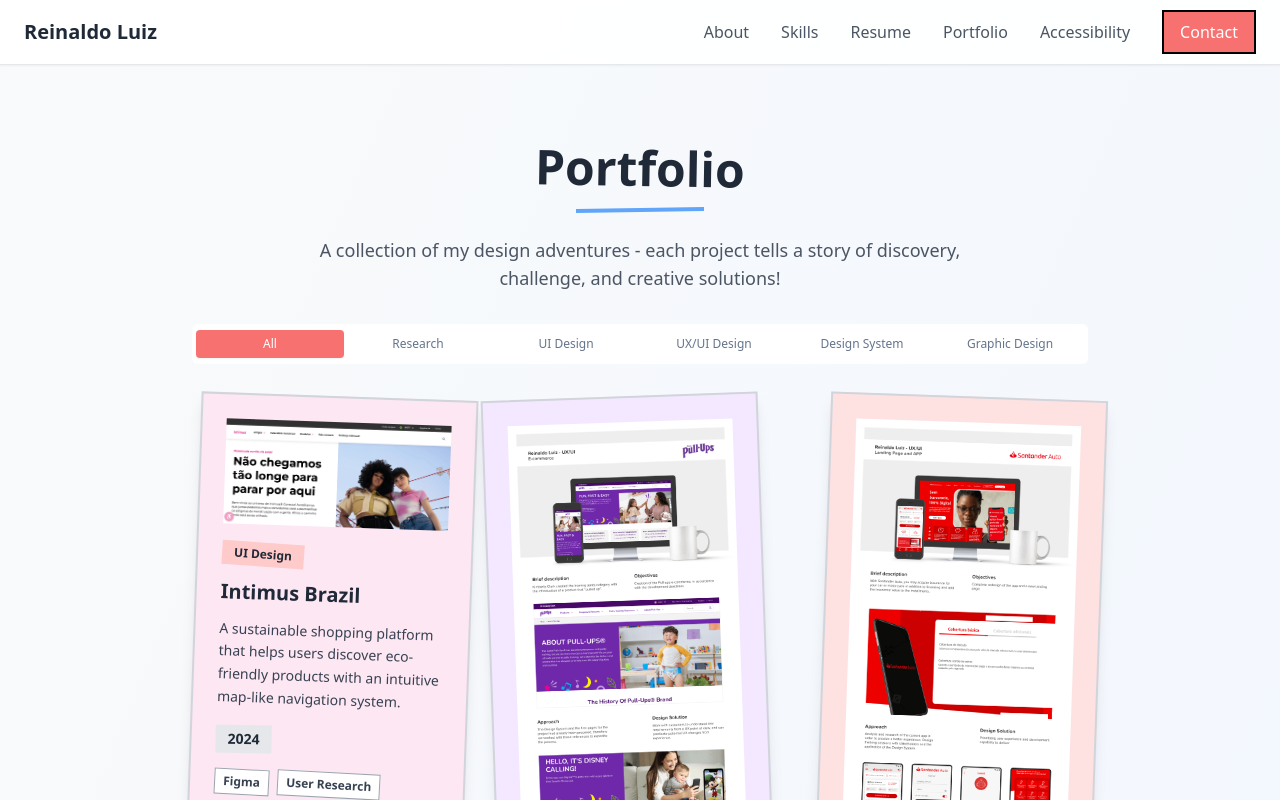
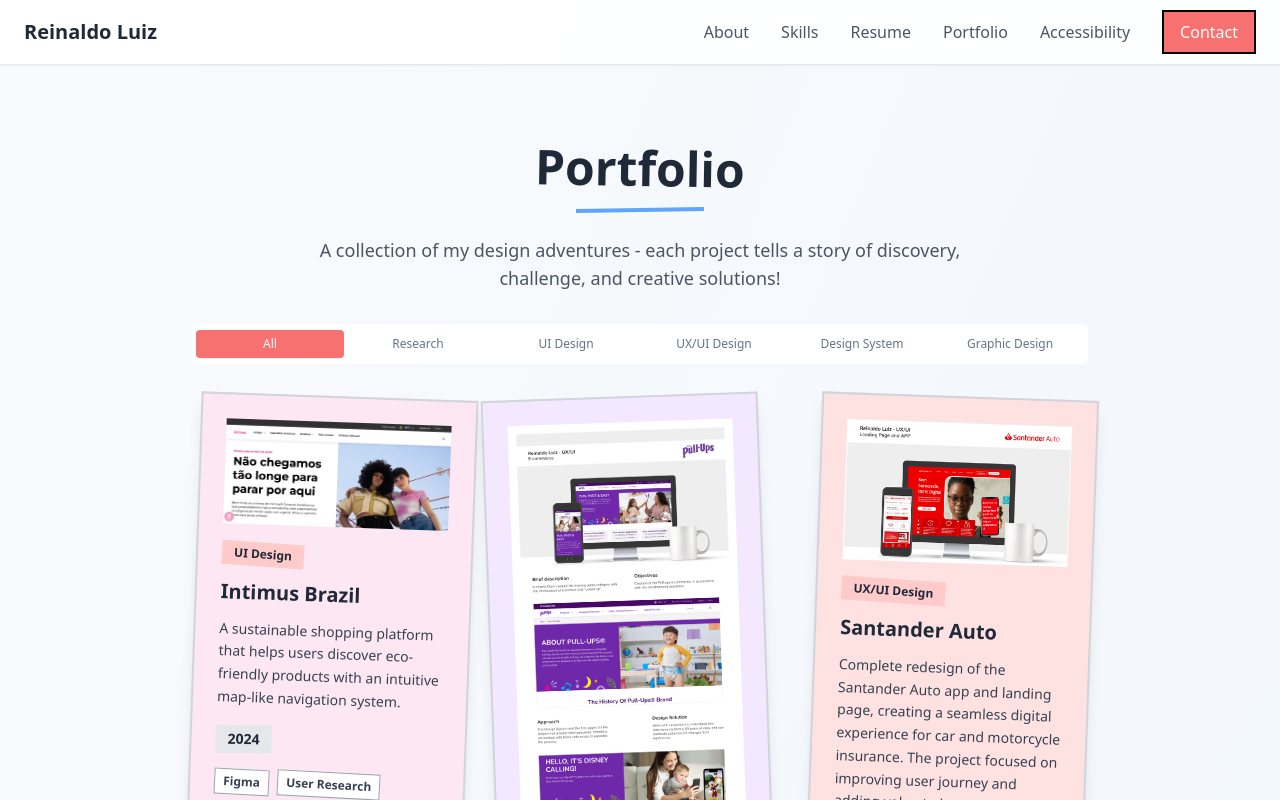
Before and after one commit to reinaldoluiz/react-portfolio-reinaldo, a React (Vite) app: page /portfolio in a window 1280 px wide. Shown: the top 800 px of the page. Built offline with nearby package versions, Linux system fonts and the light colour scheme.

Commit message:
Update Project 3 cards on other pages
Updated Project 3 cards on the home and portfolio pages.

```diff
--- a/src/components/Projects.tsx
+++ b/src/components/Projects.tsx
@@ -1,4 +1,3 @@
-
 import { Link } from 'react-router-dom';
 
 const Projects = () => {
@@ -24,7 +23,7 @@ const Projects = () => {
       title: "Santander Auto",
       description: "Complete redesign of the Santander Auto app and landing page, creating a seamless digital experience for car and motorcycle insurance. The project focused on improving user journey and adding value to insurance installments.",
       year: "2023",
-      image: "/lovable-uploads/13c99f9e-2516-44a2-a16f-677610b38f82.png",
+      image: "/lovable-uploads/e171f6c0-f022-4ab0-a8cb-67dc5c32b757.png",
       color: "bg-red-100",
       tools: ["UX Research", "Mobile Design", "Design System", "User Testing"],
       category: "UX/UI Design"
--- a/src/pages/Portfolio.tsx
+++ b/src/pages/Portfolio.tsx
@@ -1,4 +1,3 @@
-
 import { Link } from 'react-router-dom';
 import { useState } from 'react';
 import Navigation from '../components/Navigation';
@@ -32,7 +31,7 @@ const Portfolio = () => {
       title: "Santander Auto",
       description: "Complete redesign of the Santander Auto app and landing page, creating a seamless digital experience for car and motorcycle insurance. The project focused on improving user journey and adding value to insurance installments.",
       year: "2023",
-      image: "/lovable-uploads/13c99f9e-2516-44a2-a16f-677610b38f82.png",
+      image: "/lovable-uploads/e171f6c0-f022-4ab0-a8cb-67dc5c32b757.png",
       color: "bg-red-100",
       tools: ["UX Research", "Mobile Design", "Design System", "User Testing"],
       category: "UX/UI Design"
```
